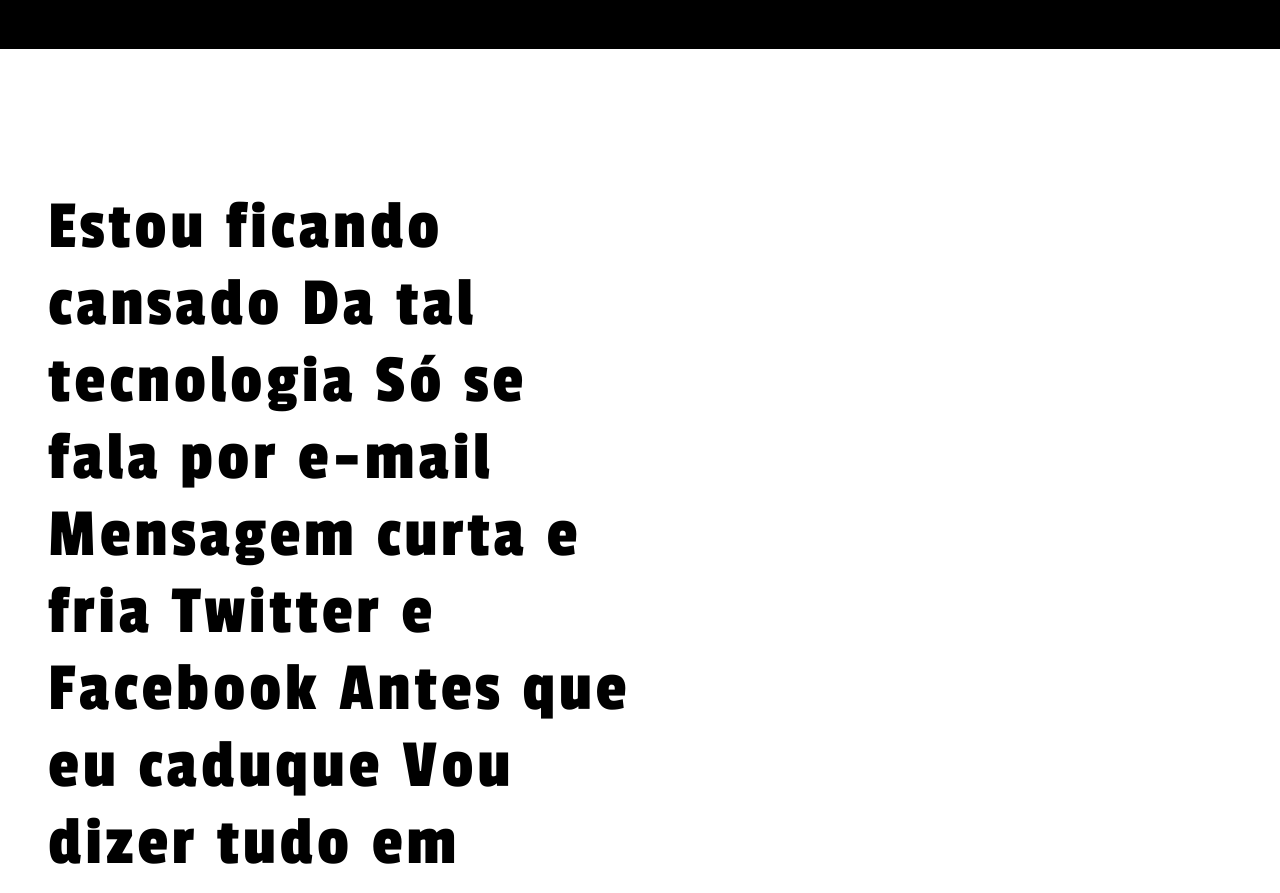
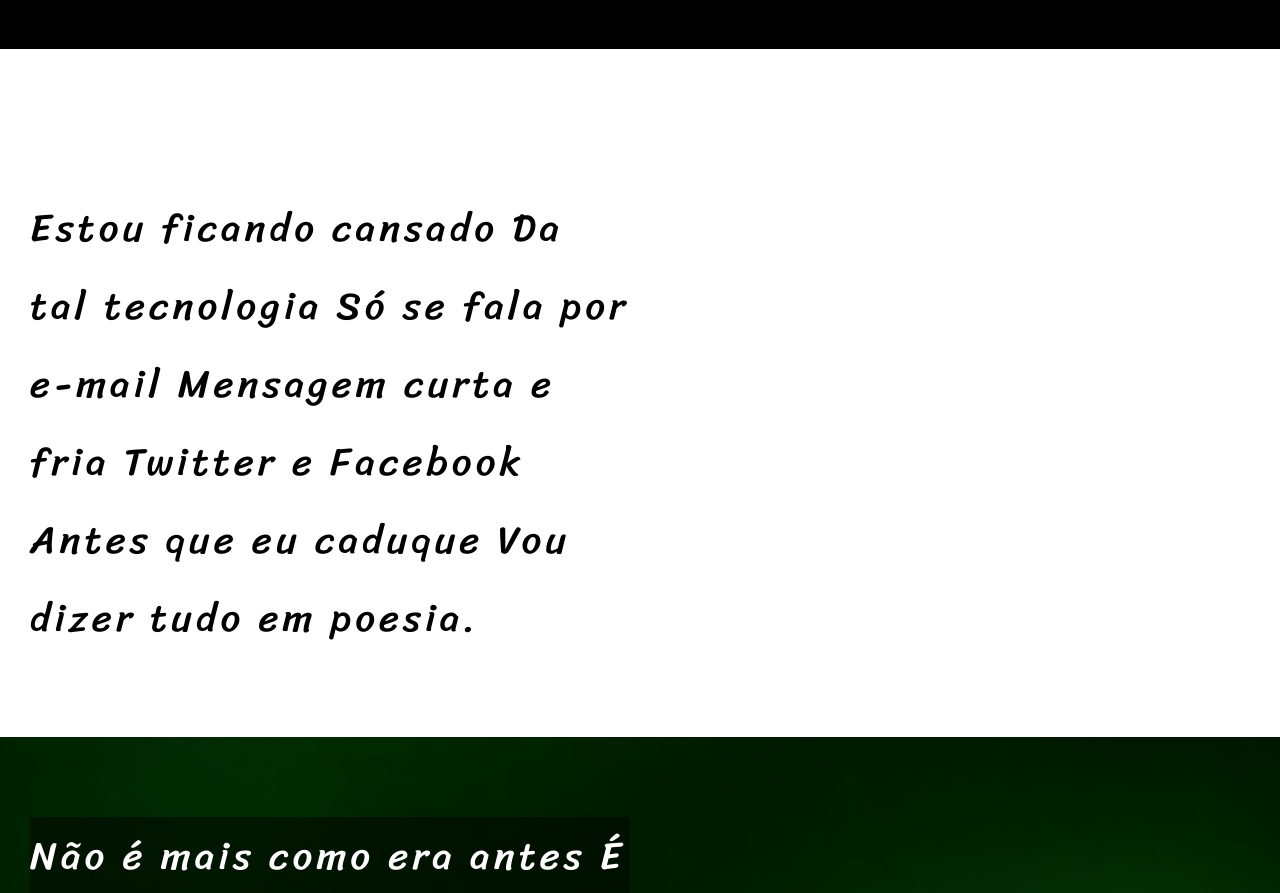
Before and after one commit to LeonardoSF17/html5-css3, a plain HTML site: page exercicios/projeto recanto das letras/index.html in a window 1280 px wide. Shown: the part 263-1156 px from the top of the page. Drawn offline with Linux system fonts and the light colour scheme.

Commit message:
atualizaçao final

```diff
--- a/exercicios/projeto recanto das letras/index.html
+++ b/exercicios/projeto recanto das letras/index.html
@@ -29,6 +29,7 @@
         font-family: "Passion One", sans-serif;
         font-weight: 700;
         font-style: normal;
+        font-variant: small-caps;
     }
     header p{
         font-size: 22px;
@@ -39,18 +40,23 @@
     }
     main {
     margin-top: 60px;
-  font-family: "Passion One", sans-serif;
+  font-family: "Sriracha", cursive;
   font-weight: 400;
   font-style: normal;
     }
     section{
-        padding-top: 5em;
-        padding-left: 3em;
+        /*padding-top: 5em;
+        padding-left: 3em;*/
+        padding-top: 10vh;
+        padding-bottom: 10vh;
+        padding-left: 30px;
+
     }
     section > p{
         max-width: 600px;
         letter-spacing: 4px;
-        font-size: 70px;
+        font-size: 39px;
+        line-height: 2em;
     }
     .doisp{
         padding-top: 2em;
@@ -59,8 +65,8 @@
     .sectionimg1{
         background-image: url(imagens/background001.jpg);
         background-attachment: fixed;
-        padding-top: 5em;
-        padding-left: 3em;
+
+
         padding-bottom: 6em;
     }
     .sectionimg1 p{
```
